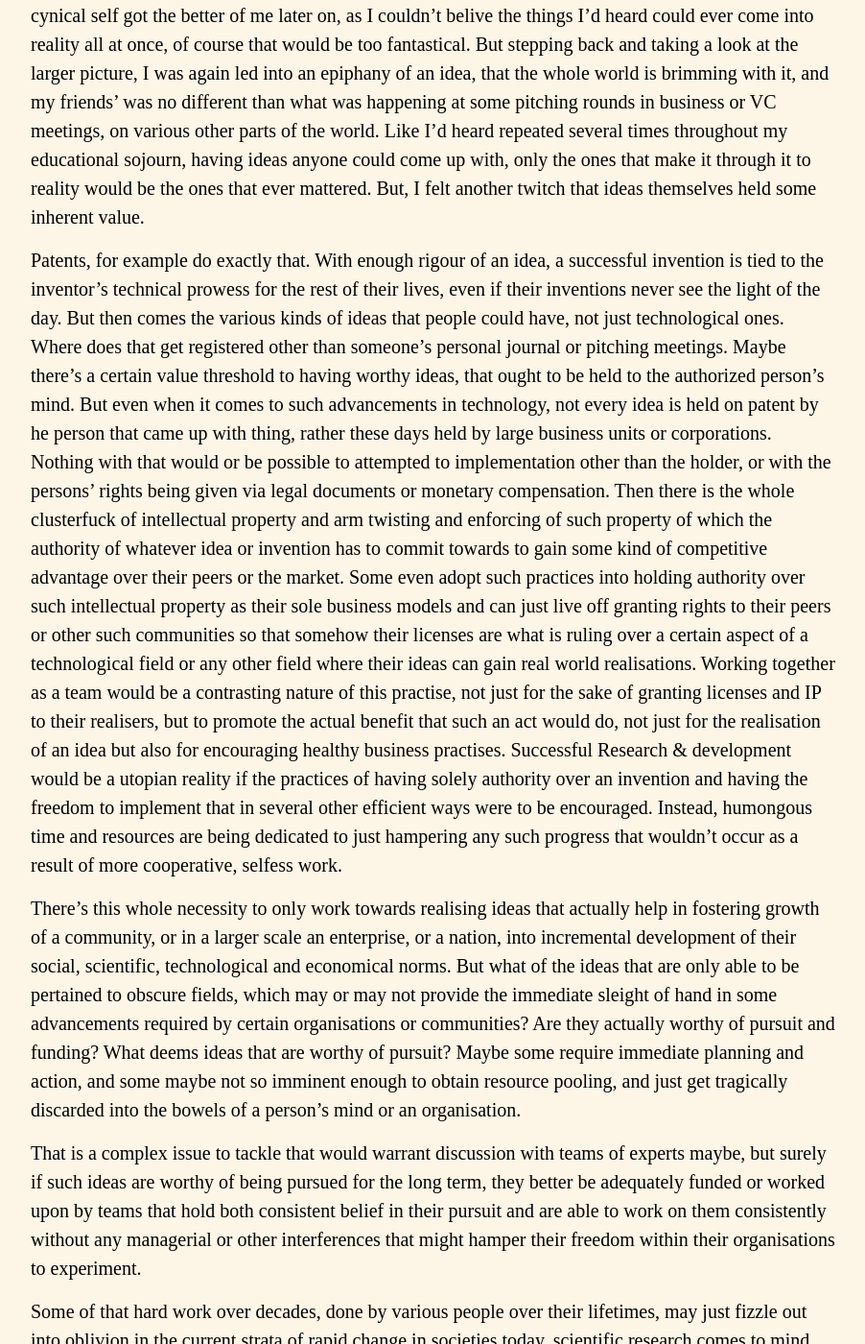
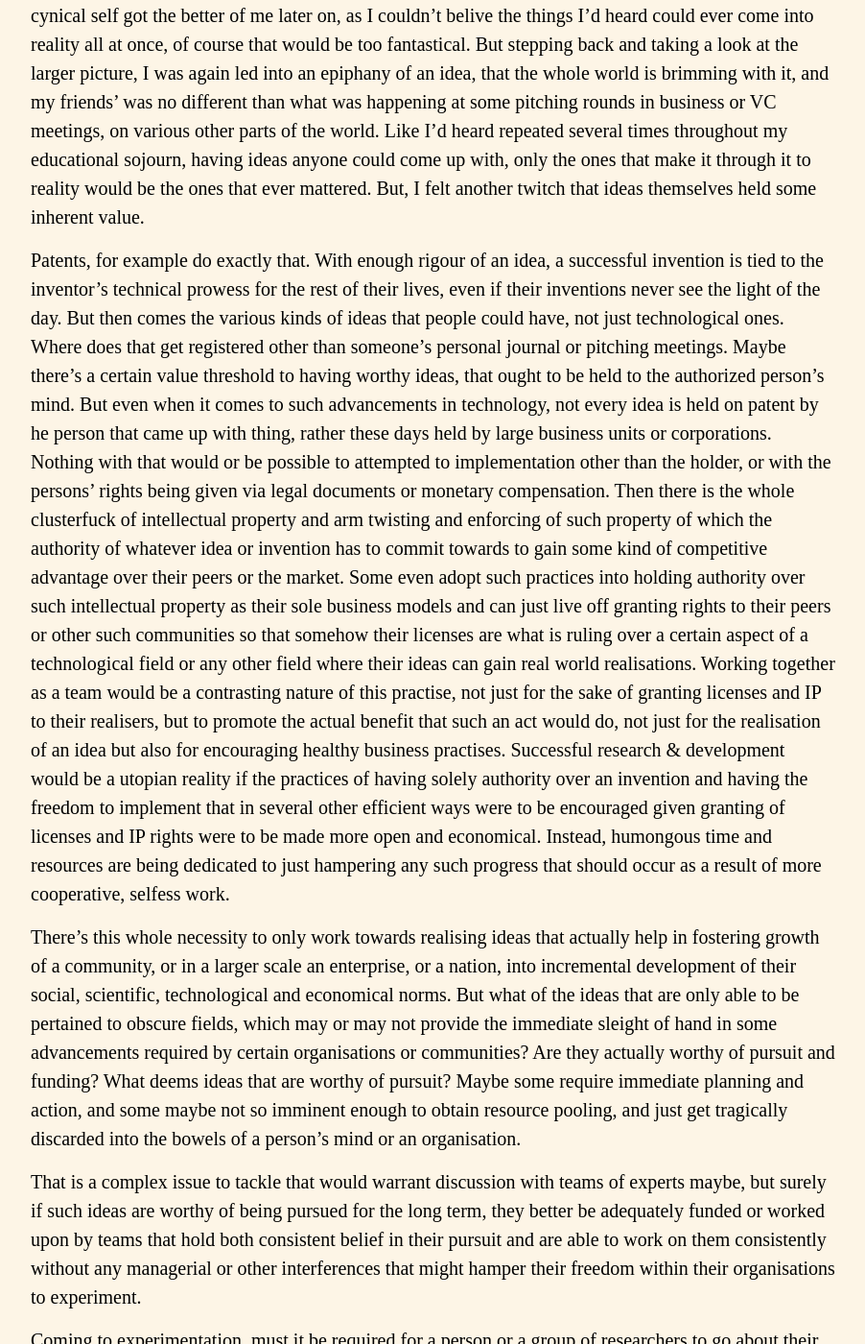
Before and after one commit to abvr/abvr.github.io, a Jekyll site: the page built from _posts/2019-09-02-idea.md, in a window 1280 px wide and 1400 px high, scrolled down 425 px. Shown: the whole window at 96% size, without its empty margins (188-1090 px from the left). Built offline with Jekyll 4.4.1, drawn with Linux system fonts in a browser that asks for light colours; some of the changed text lies outside the part shown.

Commit message:
Update 2019-09-02-idea.md

```diff
--- a/_posts/2019-09-02-idea.md
+++ b/_posts/2019-09-02-idea.md
@@ -26,9 +26,7 @@ over their peers or the market. Some even adopt such practices into holding auth
 rights to their peers or other such communities so that somehow their licenses are what is ruling over a certain aspect of a technological field or any other field where their ideas
 can gain real world realisations. Working together as a team would be a contrasting nature of this practise, not just for the sake of granting licenses and IP to their realisers, but to promote
 the actual benefit that such an act would do, not just for the realisation of an idea but also for encouraging healthy business practises.
-Successful Research & development would be a utopian reality if the practices of having solely authority over an invention and having the freedom to implement that
-in several other efficient ways were to be encouraged. Instead, humongous time and resources are being dedicated to just hampering any such progress that wouldn't occur as
-a result of more cooperative, selfess work.
+Successful research & development would be a utopian reality if the practices of having solely authority over an invention and having the freedom to implement that in several other efficient ways were to be encouraged given granting of licenses and IP rights were to be made more open and economical. Instead, humongous time and resources are being dedicated to just hampering any such progress that should occur as a result of more cooperative, selfess work.
 
 There's this whole necessity to only work towards realising ideas that actually help in fostering growth of a community, or in a larger scale an enterprise, or a nation, into
 incremental development of their social, scientific, technological and economical norms. But what of the ideas that are only able to be pertained to obscure fields, which may or may not provide
@@ -37,6 +35,8 @@ planning and action, and some maybe not so imminent enough to obtain resource po
 
 That is a complex issue to tackle that would warrant discussion with teams of experts maybe, but surely if such ideas are worthy of being pursued for the long term, they better be adequately funded or worked upon by teams that hold both consistent belief in their pursuit and are able to
 work on them consistently without any managerial or other interferences that might hamper their freedom within their organisations to experiment.
+
+Coming to experimentation, must it be required for a person or a group of researchers to go about their work in weird, tacky or in oblique ways to try to bend the laws of mathematical constructs they've build themselves, they ought to be allowed the liberty of and it's only reasonable to do so, and discouraging that would only be a waste of resources and money for both parties.
 
 Some of that hard work over decades, done by various people over their lifetimes, may just fizzle out into oblivion in the current strata of rapid change in societies today,
 scientific research comes to mind, but may find a rebirth centuries later, however obscure it may seem at first, both the current work done by the work done and the future. But that is all probably just
```
